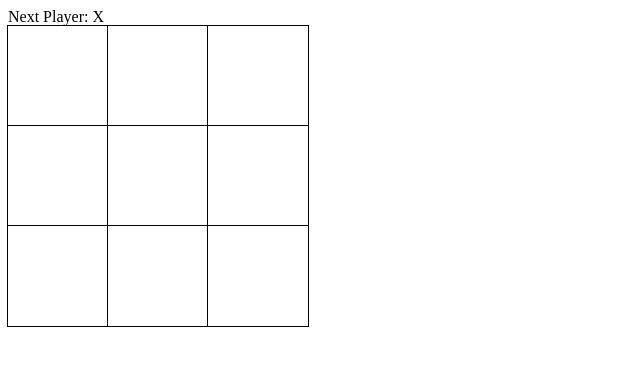
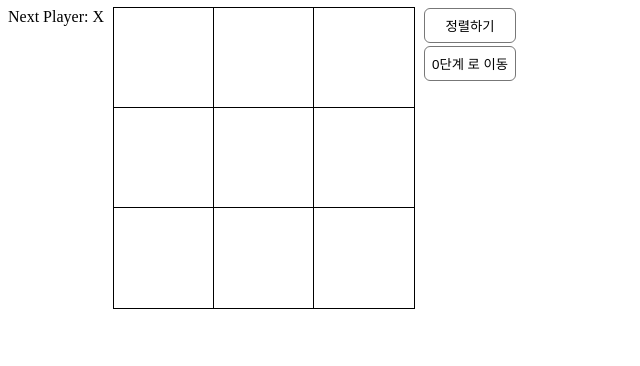
Before and after one commit to sohwakhaeng-fe/tic-tac-toe, a React (Vite) app: page / in a window 1280 px wide. Shown: the top 366 px of the page, without its empty margins (0-640 px from the left). Built offline with nearby package versions, Linux system fonts and the light colour scheme.

Commit message:
feat: history 객체 및 버튼 정렬 기능 구현

```diff
--- a/src/App.tsx
+++ b/src/App.tsx
@@ -1,6 +1,7 @@
-import React, { useEffect, useState } from "react";
+import React, { useState } from "react";
 import { BoardValueType, PlayerType } from "./types";
 import Board from "./components/Board";
+import styled from "styled-components";
 import {
   PLAYERS,
   NUM_PLAYERS,
@@ -14,23 +15,36 @@ import {
 } from "./utils/validate";
 
 export const App = () => {
-  const [board, setBoard] =
-    useState<Array<Array<BoardValueType>>>(BOARD_INIT_VALUE);
+  const [history, setHistory] = useState<BoardValueType[][][]>([
+    BOARD_INIT_VALUE,
+  ]);
 
   const [currentStep, setCurrentStep] = useState(0);
   const [winner, setWinner] = useState<PlayerType | null>(null);
+  const [isAsc, setIsAsc] = useState(true);
 
-  const [clicked, setClicked] = useState({ row: -1, col: -1 });
+  const judgeWinner = (
+    board: BoardValueType[][],
+    clickedRow: number,
+    clickedCol: number
+  ) => {
+    const isWin = isVaildLine(board, clickedRow, clickedCol);
 
-  const isWin = () => {
-    const { row, col } = clicked;
+    if (isWin) return setWinner(PLAYERS[(currentStep - 1) % NUM_PLAYERS]);
+  };
 
-    const verticalArr = board.map((row) => row[col]);
+  const isVaildLine = (
+    board: BoardValueType[][],
+    clickedRow: number,
+    clickedCol: number
+  ) => {
+    const horizontalArr = board[clickedRow];
+    const verticalArr = board.map((row) => row[clickedCol]);
     const diagonalLeftArr = board.map((row, idx) => row[idx]);
     const diagonalRightArr = board.map((row, idx) => row[BOARD_SIZE - 1 - idx]);
 
     if (
-      isHorizontalMatch(board[row]) ||
+      isHorizontalMatch(horizontalArr) ||
       isVerticalMatch(verticalArr) ||
       isDiagonalMatch(diagonalLeftArr, diagonalRightArr)
     )
@@ -39,32 +53,74 @@ export const App = () => {
     return false;
   };
 
-  const play = (row: number, col: number) => {
-    setClicked({ row, col });
+  // 보드판 클릭 -> 이전 보드판 깊은 복사
+  const play = (clickedRow: number, clickedCol: number) => {
     setCurrentStep((step) => step + 1);
-    setBoard((board) => {
-      const newBoard = [...board];
 
-      newBoard[row][col] = PLAYERS[currentStep % NUM_PLAYERS];
+    const currentBoard = [...history[currentStep]];
 
-      return newBoard;
+    const newBoard = currentBoard.map((rows, row) => {
+      if (clickedRow !== row) return [...rows];
+
+      return rows.map((value, col) =>
+        clickedCol === col ? PLAYERS[(currentStep + 1) % NUM_PLAYERS] : value
+      );
     });
+
+    const newHistory = [...history.slice(0, currentStep + 1), newBoard];
+    setHistory(newHistory);
+    judgeWinner(newBoard, clickedRow, clickedCol);
   };
 
-  useEffect(() => {
-    if (!isWin()) return;
+  const moveTo = (index: number) => {
+    setCurrentStep(index);
+  };
 
-    setWinner(PLAYERS[(currentStep - 1) % NUM_PLAYERS]);
-  }, [board]);
+  const reverse = () => {
+    setIsAsc((prev) => !prev);
+  };
 
   return (
-    <>
+    <Container>
       <span>
         {winner
           ? `Winner: ${winner}`
           : `Next Player: ${PLAYERS[currentStep % NUM_PLAYERS]}`}
       </span>
-      <Board board={board} onPlay={play} winner={winner} />
-    </>
+      <Board board={history[currentStep]} onPlay={play} winner={winner} />
+
+      <HistoryButtonList>
+        <button onClick={reverse}>정렬하기</button>
+        {history.map((board, index) => (
+          <button
+            onClick={() => moveTo(isAsc ? index : history.length - index - 1)}
+          >
+            {`${isAsc ? index : history.length - index - 1}단계 로 이동`}
+          </button>
+        ))}
+      </HistoryButtonList>
+    </Container>
   );
 };
+
+const Container = styled.div`
+  display: flex;
+  gap: 10px;
+`;
+
+const HistoryButtonList = styled.div`
+  display: flex;
+  flex-direction: column;
+  gap: 3px;
+
+  button {
+    background-color: white;
+    border: 1px solid #777;
+    border-radius: 6px;
+    padding: 7px;
+
+    :focus {
+      background-color: lightblue;
+    }
+  }
+`;
```
